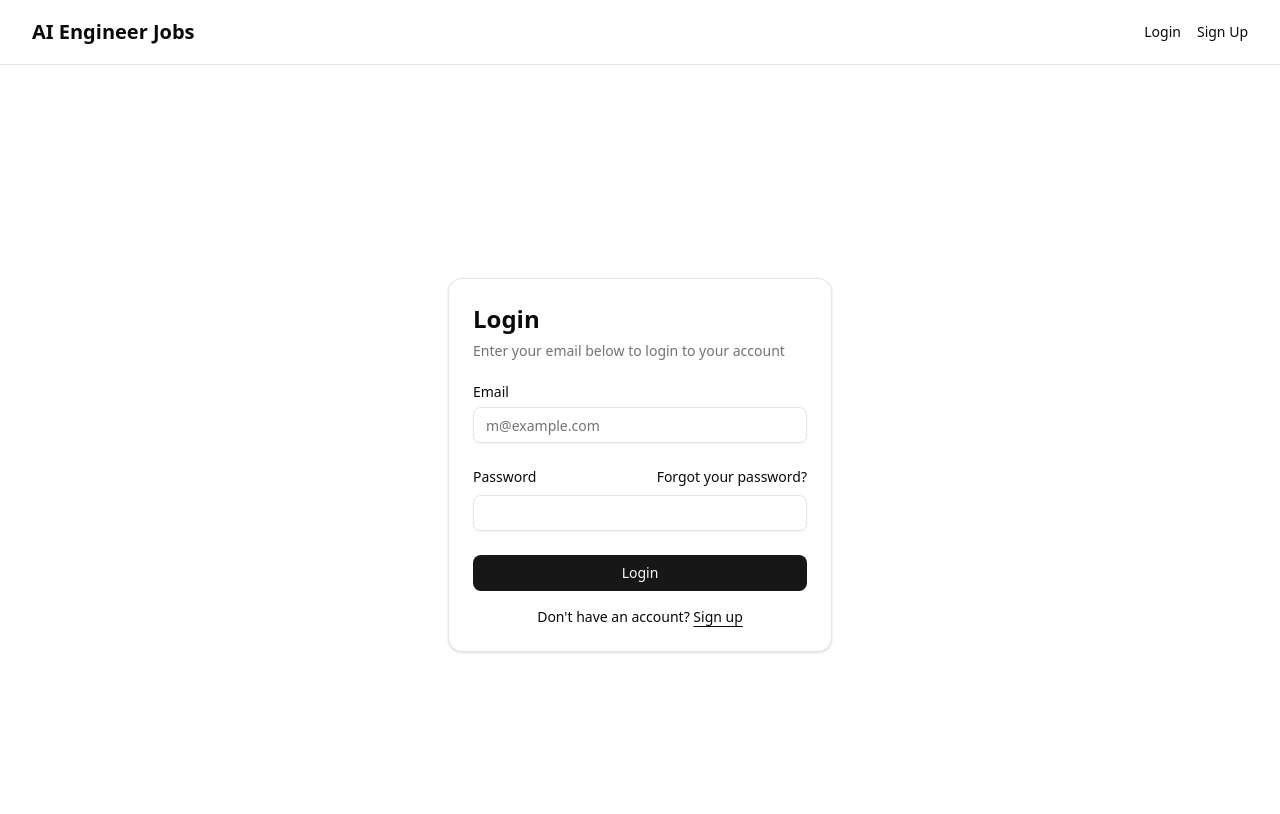
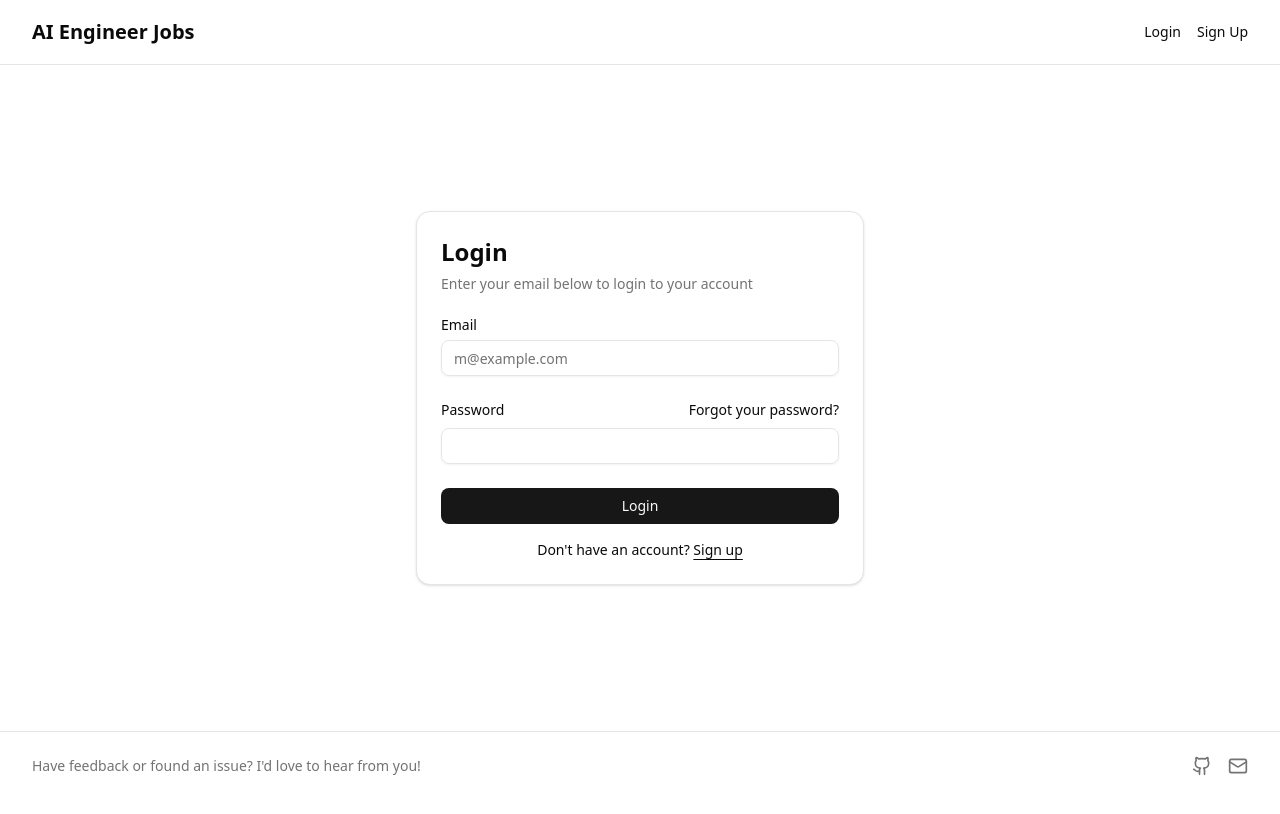
Before and after one commit to perryfardella/ai-engineer-jobs, a Next.js app: page /auth/login in a window 1280 px wide. Shown: the top 814 px of the page. Built offline with nearby package versions, Linux system fonts and the light colour scheme; no server answers.

Commit message:
Add footer to all pages

```diff
--- a/app/auth/login/page.tsx
+++ b/app/auth/login/page.tsx
@@ -1,11 +1,11 @@
-import { LoginForm } from '@/components/login-form'
+import { LoginForm } from "@/components/login-form";
 
-export default function Page() {
+export default function LoginPage() {
   return (
-    <div className="flex min-h-svh w-full items-center justify-center p-6 md:p-10">
-      <div className="w-full max-w-sm">
+    <div className="flex-1 flex items-center justify-center py-12">
+      <div className="w-full max-w-md space-y-8">
         <LoginForm />
       </div>
     </div>
-  )
+  );
 }
--- a/app/auth/sign-up/page.tsx
+++ b/app/auth/sign-up/page.tsx
@@ -1,11 +1,11 @@
-import { SignUpForm } from '@/components/sign-up-form'
+import { SignUpForm } from "@/components/sign-up-form";
 
-export default function Page() {
+export default function SignUpPage() {
   return (
-    <div className="flex min-h-svh w-full items-center justify-center p-6 md:p-10">
-      <div className="w-full max-w-sm">
+    <div className="flex-1 flex items-center justify-center py-12">
+      <div className="w-full max-w-md space-y-8">
         <SignUpForm />
       </div>
     </div>
-  )
+  );
 }
--- a/app/layout.tsx
+++ b/app/layout.tsx
@@ -2,6 +2,7 @@ import type { Metadata } from "next";
 import { Geist, Geist_Mono } from "next/font/google";
 import { Header } from "@/components/header";
 import "./globals.css";
+import { Footer } from "@/components/Footer";
 
 const geistSans = Geist({
   variable: "--font-geist-sans",
@@ -24,12 +25,13 @@ export default function RootLayout({
   children: React.ReactNode;
 }>) {
   return (
-    <html lang="en">
+    <html lang="en" className="h-full">
       <body
         className={`${geistSans.variable} ${geistMono.variable} antialiased min-h-screen flex flex-col`}
       >
         <Header />
-        <main className="flex-1">{children}</main>
+        <main className="flex-1 flex flex-col">{children}</main>
+        <Footer />
       </body>
     </html>
   );
--- /dev/null
+++ b/components/Footer.tsx
@@ -0,0 +1,33 @@
+import { Github, Mail } from "lucide-react";
+
+export function Footer() {
+  return (
+    <footer className="border-t">
+      <div className="mx-auto max-w-7xl px-4 py-6 sm:px-6 lg:px-8">
+        <div className="flex flex-col items-center justify-between gap-4 sm:flex-row">
+          <p className="text-sm text-muted-foreground text-center sm:text-left">
+            Have feedback or found an issue? I&apos;d love to hear from you!
+          </p>
+          <div className="flex items-center gap-4">
+            <a
+              href="https://github.com/perryfardella"
+              target="_blank"
+              rel="noopener noreferrer"
+              className="text-muted-foreground hover:text-foreground transition-colors"
+            >
+              <Github className="w-5 h-5" />
+              <span className="sr-only">GitHub</span>
+            </a>
+            <a
+              href="mailto:me@perryfardella.com"
+              className="text-muted-foreground hover:text-foreground transition-colors"
+            >
+              <Mail className="w-5 h-5" />
+              <span className="sr-only">Email</span>
+            </a>
+          </div>
+        </div>
+      </div>
+    </footer>
+  );
+}
```
